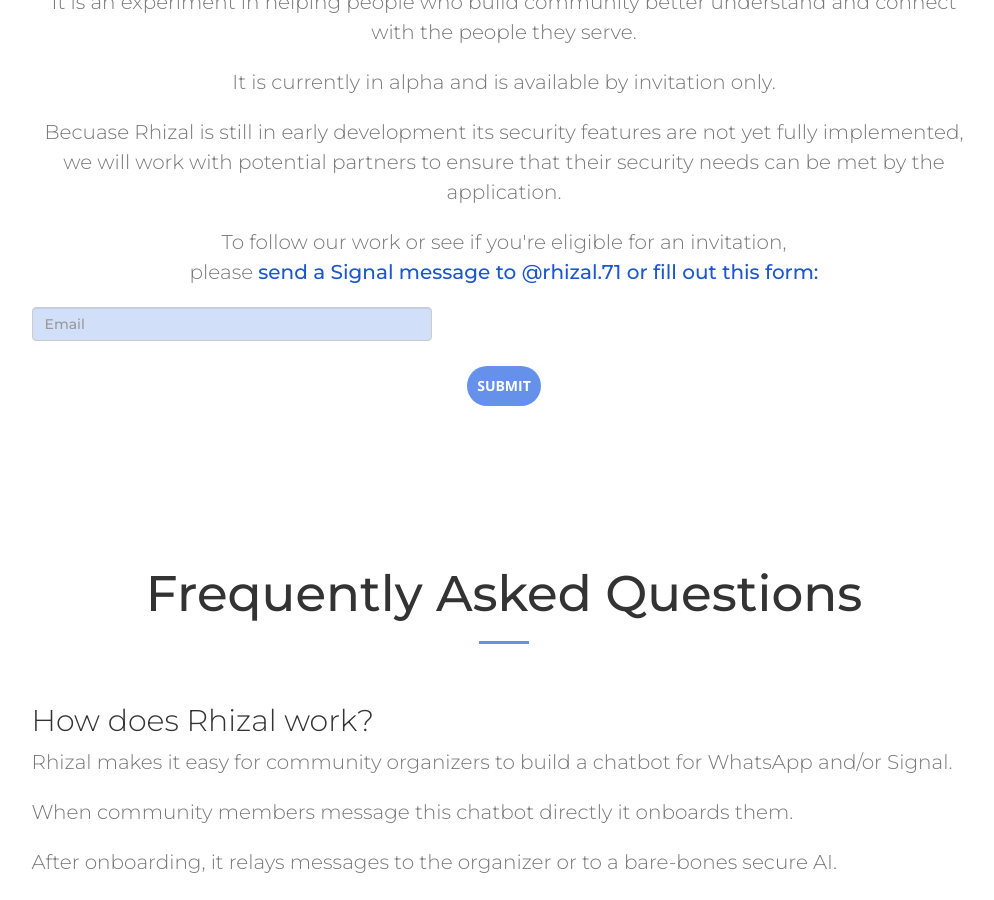
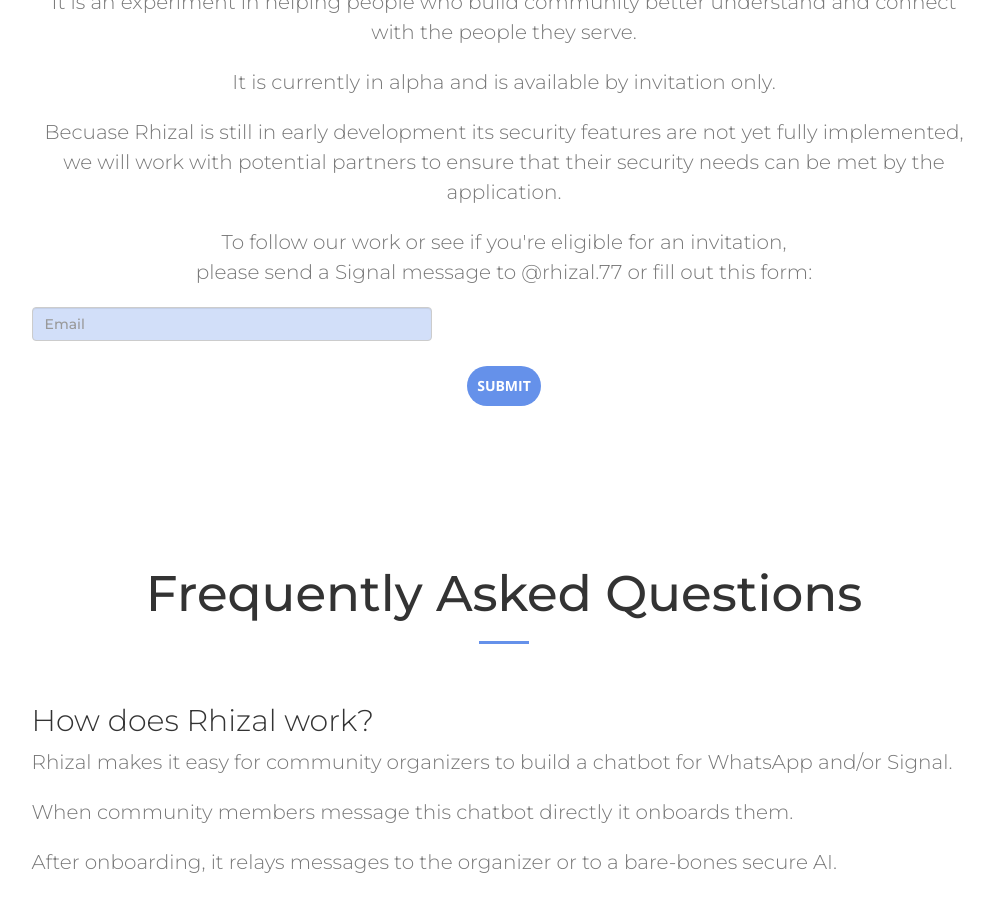
Before and after one commit to davidgljay/rhizal_landing, a Jekyll site: the page built from index.html, in a window 1280 px wide and 900 px high, scrolled down 3581 px. Shown: the whole window, without its empty margins (136-1130 px from the left). Built offline with Jekyll 4.4.1, drawn with Linux system fonts in a browser that asks for light colours; nearby versions of some CDN libraries; some of the changed text lies outside the part shown.

Commit message:
Updating username of Rhizal bot.

```diff
--- a/_includes/about.html
+++ b/_includes/about.html
@@ -9,7 +9,7 @@
                 <p>It is an experiment in helping people who build community better understand and connect with the people they serve.</p>
                 <p>It is currently in alpha and is available by invitation only.</p>
                 <p>Becuase Rhizal is still in early development its security features are not yet fully implemented, we will work with potential partners to ensure that their security needs can be met by the application.
-                <p>To follow our work or see if you're eligible for an invitation,</br> please <a href="https://signal.me/#eu/KfDzAhXoUfD7SnvWdrT5VKo68i0FWEU3GlkPsFiCETlJT-kL_6FIMqImOBqZSSg7">send a Signal message to @rhizal.71 or fill out this form:</a></p>
+                <p>To follow our work or see if you're eligible for an invitation,</br> please send a Signal message to @rhizal.77 or fill out this form:</p>
                 {% include signup.html %}
             </div>
         </div>
--- a/_includes/faq.html
+++ b/_includes/faq.html
@@ -40,7 +40,7 @@
                 <h2 class="section-heading">How do I set up Rhizal?</h2>
                 <p>There are two ways to set up Rhizal:</p>
                 <ol>
-                  <li><a href="https://signal.me/#eu/KfDzAhXoUfD7SnvWdrT5VKo68i0FWEU3GlkPsFiCETlJT-kL_6FIMqImOBqZSSg7">Message @rhizal.71 on Signal</a> or <a href="/#header">apply on this site</a> to introduce yourself to our team and discuss options for setup. We are providing this as a free or low-cost service to values-aligned communities and movement groups.</li>
+                  <li>Message @rhizal.77 on Signal</a> or <a href="/#header">apply on this site</a> to introduce yourself to our team and discuss options for setup. We are providing this as a free or low-cost service to values-aligned communities and movement groups.</li>
                   <li>Fork the <a href="https://github.com/davidgljay/rhizal">Rhizal repository</a> and set up your own instance.</li>
                 </ol>
             </div>
--- a/_includes/header.html
+++ b/_includes/header.html
@@ -7,7 +7,7 @@
           <h2>A lightweight tool for building community on Signal and WhatsApp.</h2>
           <div class="mt-40 text-left">
           <h2><b>Try It Out</b></h2>
-          <h2><a href="https://signal.me/#eu/KfDzAhXoUfD7SnvWdrT5VKo68i0FWEU3GlkPsFiCETlJT-kL_6FIMqImOBqZSSg7">Send a Signal message to @rhizal.71</a></h2>
+          <h2>Send a Signal message to @rhizal.77</h2>
           <h2 id="signup-header"><b>Or Sign Up For Our Alpha</b></h2>
           {% include signup.html %}
         </div>
```
